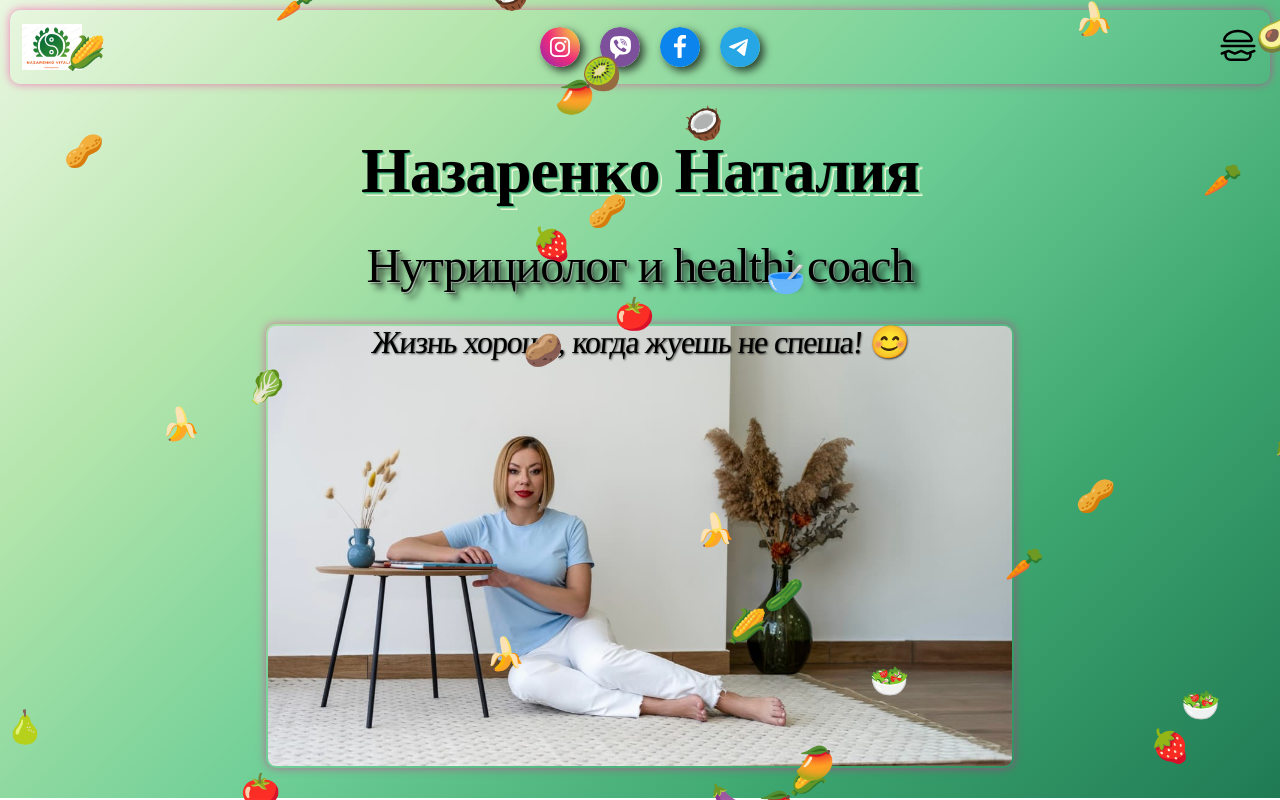
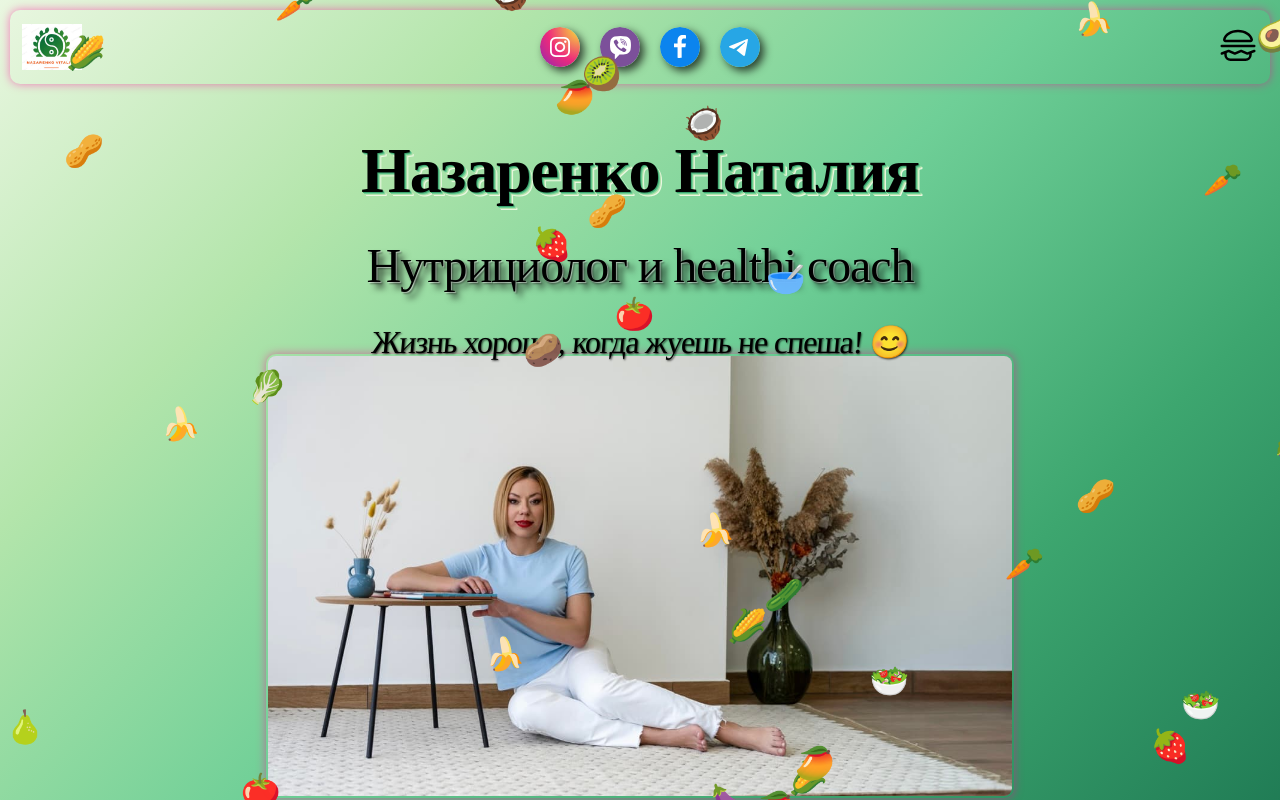
Before and after one commit to costiantynsnaider35/nazarenko.vitality, a React (Vite) app: page / in a window 1280 px wide. Built offline with nearby package versions, Linux system fonts and the light colour scheme.

Commit message:
Update Home.module.css

```diff
--- a/src/components/Home/Home.module.css
+++ b/src/components/Home/Home.module.css
@@ -15,12 +15,12 @@
   justify-content: flex-start;
   gap: 30px;
   width: 351px;
-  height: 170px;
+  height: 200px;
   z-index: 2;
 }
 .homeImg {
   width: 351px;
-  height: 350px;
+  height: 360px;
   object-fit: cover;
   border-radius: 10px;
   border: 2px solid transparent;
```
